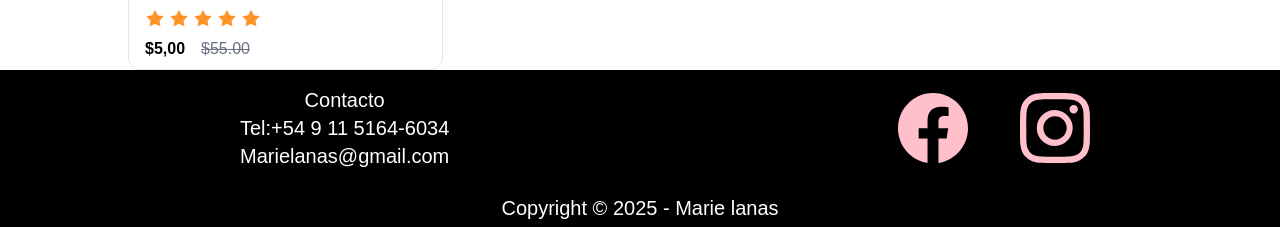
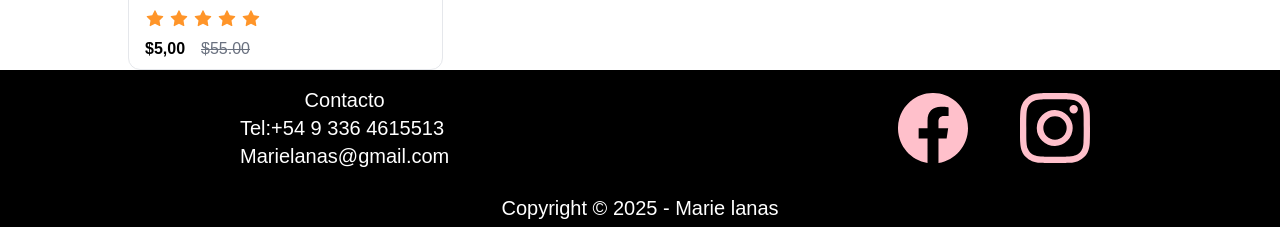
Before and after one commit to GerKoch/marie-lanas-virtual, a Next.js app: page / in a window 1280 px wide. Shown: the part 1933-2160 px from the top of the page. Built offline with nearby package versions, Linux system fonts and the light colour scheme.

Commit message:
third commit in progress

```diff
--- a/src/app/layout.tsx
+++ b/src/app/layout.tsx
@@ -5,10 +5,12 @@ import "./globals.css";
 import HeaderTop from "@/components/headerTop/HeaderTop";
 import HeaderMain from "@/components/headerMain/HeaderMain";
 import Navbar from "@/components/navbar/Navbar";
+import WhatsAppComponent from "@/components/whatsAppComponent/WhatsAppComponents";
 import Footer from "@/components/footer/Footer";
 
 import "slick-carousel/slick/slick.css";
 import "slick-carousel/slick/slick-theme.css";
+
 
 
 
@@ -47,7 +49,11 @@ export default function RootLayout({
         <HeaderMain />
         <Navbar />
         {children}
-        <Footer />
+        <div>
+          <WhatsAppComponent />
+          <Footer />
+        </div>
+
       </body>
     </html>
   );
--- a/src/components/footer/Footer.tsx
+++ b/src/components/footer/Footer.tsx
@@ -8,7 +8,7 @@ const Footer = () => {
       <div className="flex flex-col items-center justify-left md:px-20 sm:flex-row mt-2 sm:gap-20 w-full ssm:w-fit sm:w-fit lg:w-[75%] lg:pl-20">
         <div className="flex flex-col text-xl w-[50%] ssm:w-fit ssm:pb-2">
           <h1 className="flex justify-center">Contacto</h1>
-          <p>Tel:+54 9 11 5164-6034</p>
+          <p>Tel:+54 9 336 4615513</p>
           <p>Marielanas@gmail.com</p>
         </div>
         <div className="flex w-full ssm:pb-2 lg:pl-96">
--- /dev/null
+++ b/src/components/whatsAppComponent/WhatsAppComponents.tsx
@@ -0,0 +1,15 @@
+import { IoLogoWhatsapp } from "react-icons/io"
+
+
+
+const WhatsAppComponent = () => {
+  return (
+    <div>
+      <a href="https://wa.me/5493364615513?text=Hola quiero hacerte una consulta" target="_blank">
+        <IoLogoWhatsapp size={120} className="text-green-600 fixed right-[5%] bottom-[5%]" />
+      </a>
+    </div>
+  )
+}
+
+export default WhatsAppComponent
```
